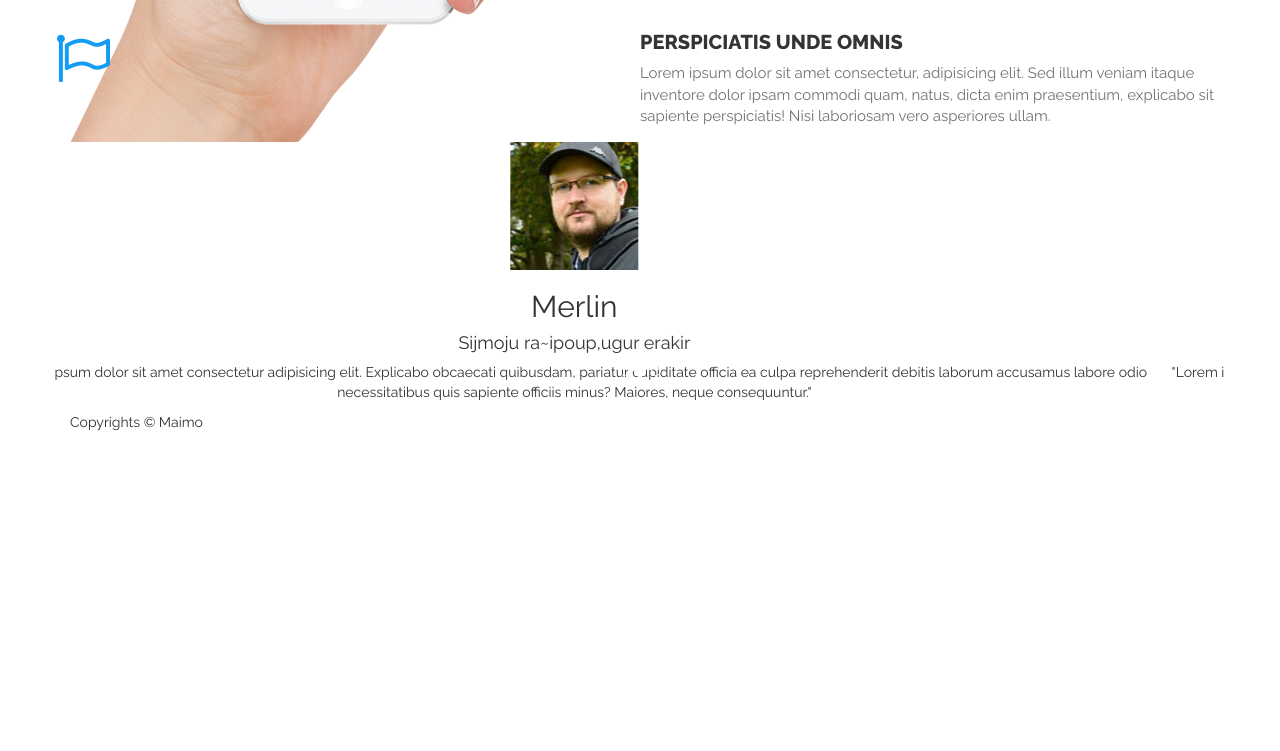
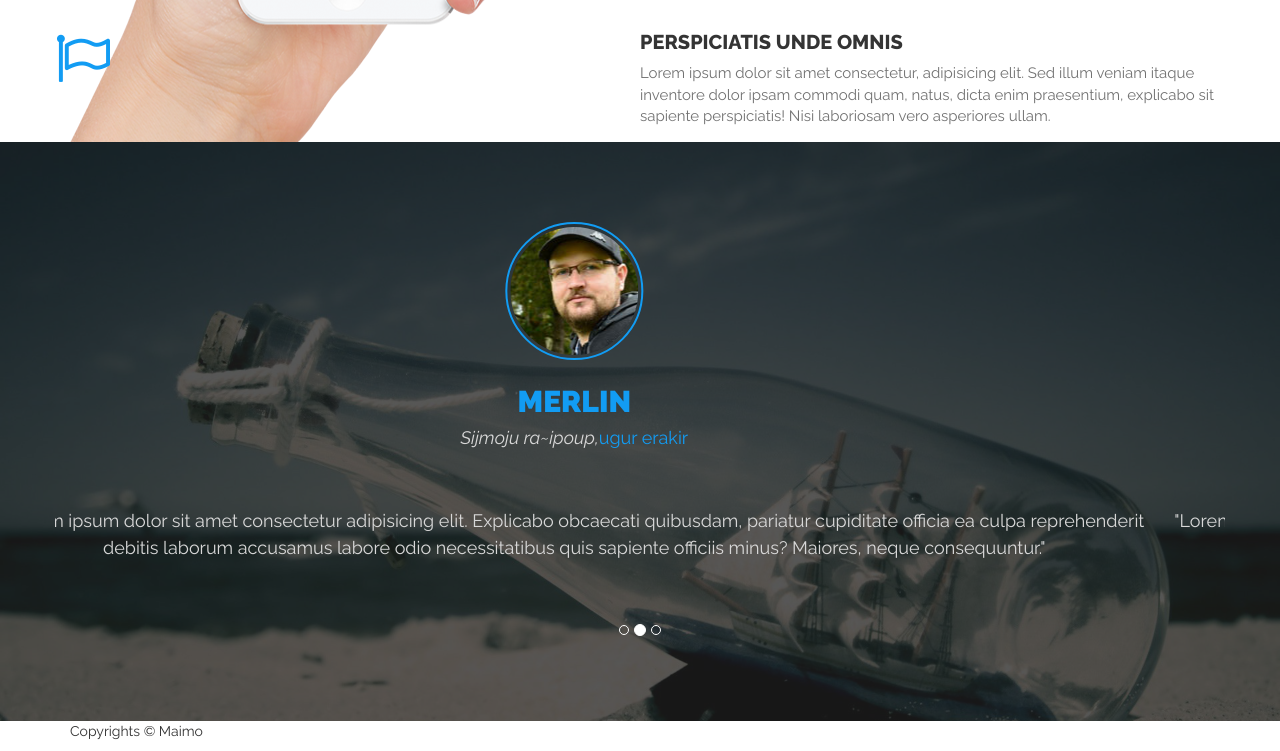
Before and after one commit to Merlin-Cervinho/maquetacion, a plain HTML site: page index.html in a window 1280 px wide. Shown: the part 1475-2226 px from the top of the page. Before the commit the page ends 1917 px from the top, so only its background shows below. Drawn offline with Linux system fonts and the light colour scheme; files whose address does not match are found by name.

Commit message:
Update style.css

```diff
--- a/css/style.css
+++ b/css/style.css
@@ -221,3 +221,60 @@ p{
     color: #727272;
     font-size: 15px;
 }
+
+/* Testimonios */
+.testimonial{
+    background-image: url("../images/testimonial-bg.jpg");
+    background-attachment: fixed;
+    background-repeat: no-repeat;
+    background-size: cover;
+    -moz-background-size: cover;
+    -o-background-size: cover;
+    -webkit-background-size: cover;
+    background-position: 50% 50%;
+}
+
+.testimonial-overlay{
+    background-color: rgba(31, 31, 31, .75);
+    padding-top: 80px;
+    padding-bottom: 80px;
+}
+
+.carousel-indicators{
+    bottom: -10px;
+}
+
+.carousel-inner .item img{
+    border: 2px solid #129CF3;
+    border-radius: 50%;
+    padding: 3px;
+}
+
+.testimonial-caption{
+    padding-bottom: 70px;
+}
+
+.testimonial-caption h2{
+    color: #129CF3;
+    text-transform: uppercase;
+    font-weight: 900;
+    font-size: 30px;
+    margin-top: 25px;
+}
+
+.testimonial-caption h4{
+    color: #129CF3;
+}
+
+.testimonial-caption h4 span{
+    color: #D8D8D8;
+    font-style: italic;
+    font-weight: 300;
+}
+
+.testimonial-caption p{
+    color: #d8d8d8;
+    font-size: 18px;
+    line-height: 27px;
+    padding-top: 50px;
+}
```
